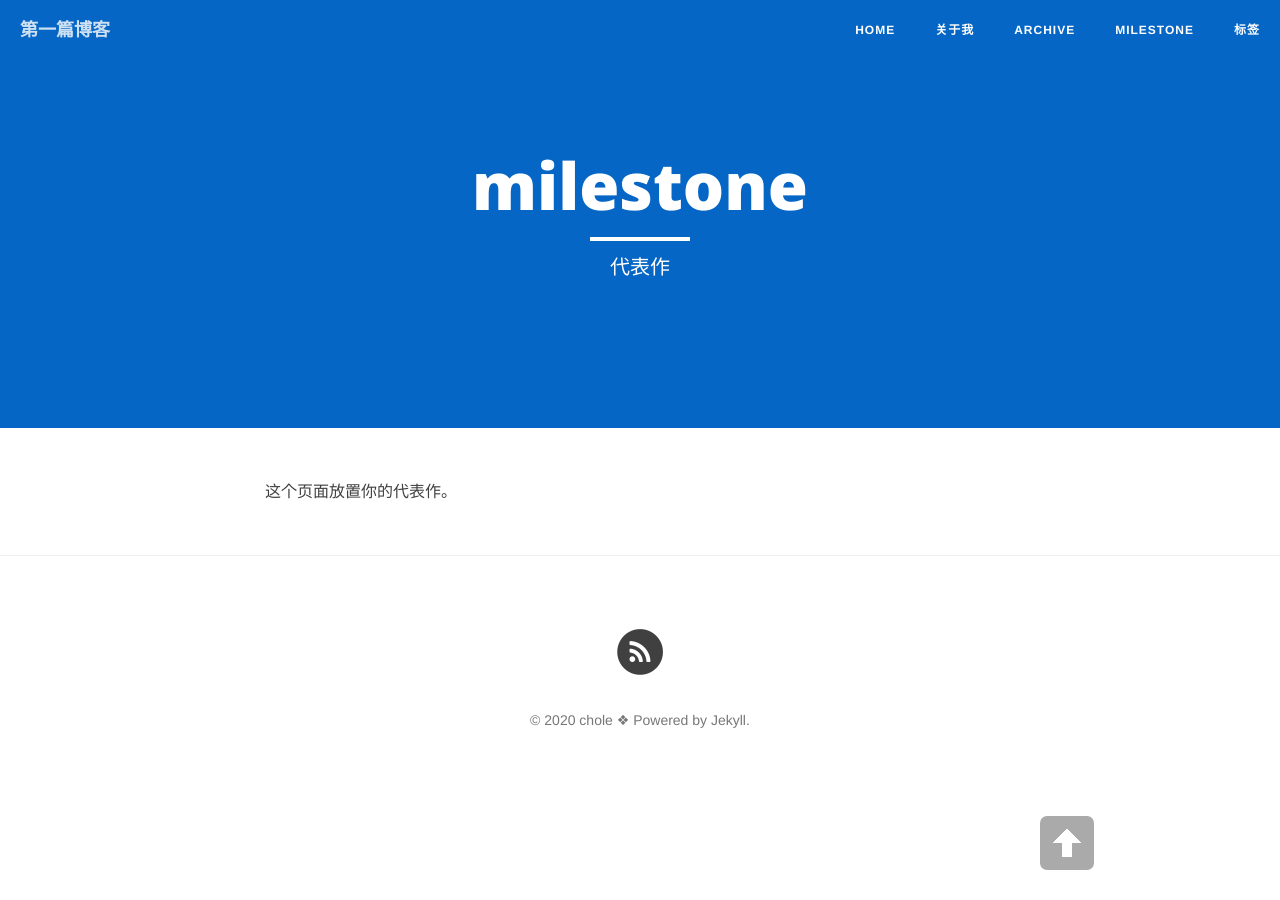
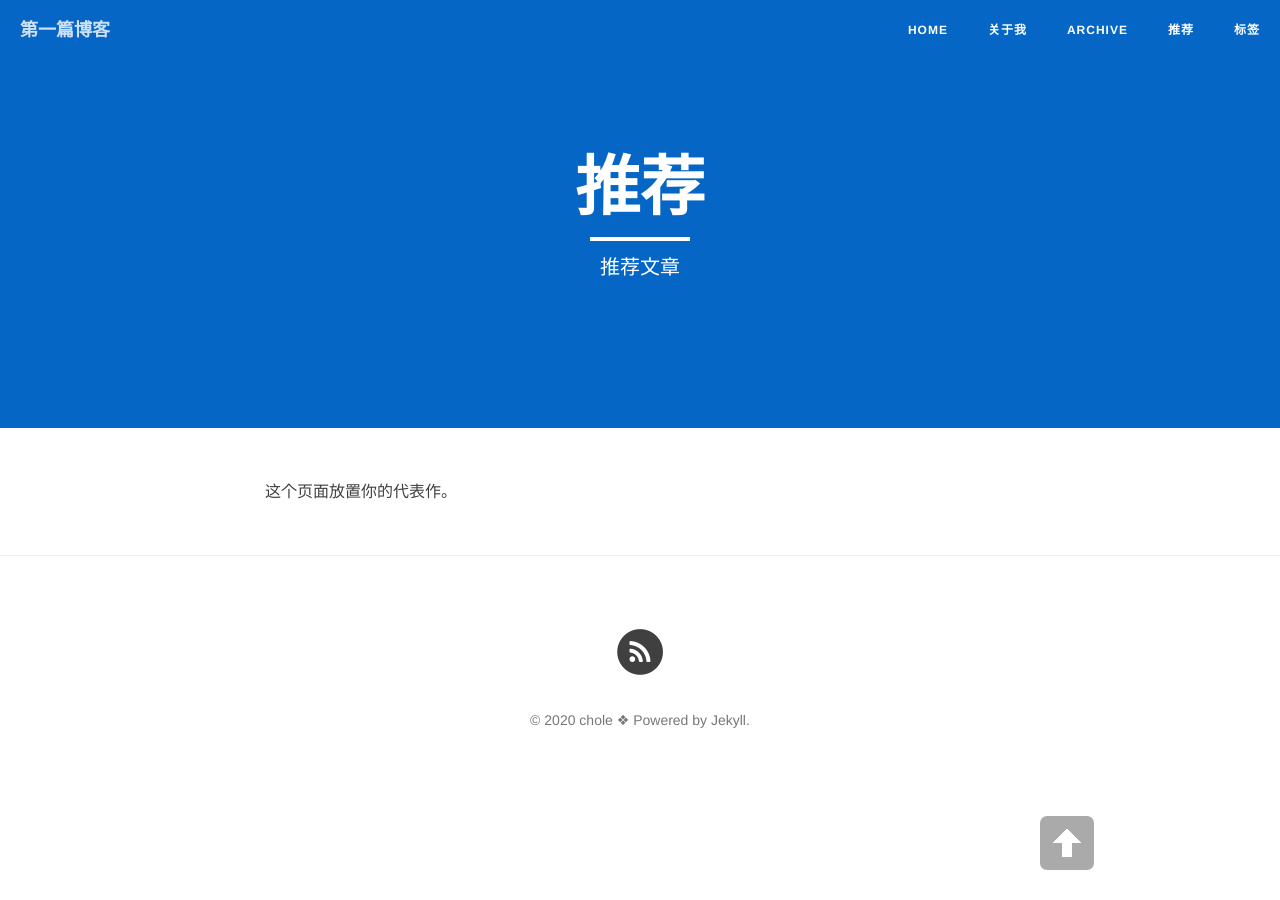
Before and after one commit to lullabypan/lullabypan.github.io, a Jekyll site: the page built from milestone.md, in a window 1280 px wide. Built offline with Jekyll 4.4.1, drawn with Linux system fonts in a browser that asks for light colours; nearby versions of some CDN libraries.

Commit message:
Update milestone.md

```diff
--- a/milestone.md
+++ b/milestone.md
@@ -1,7 +1,7 @@
 ---
 layout: page
-title: "milestone"
-description: "代表作"
+title: "推荐"
+description: "推荐文章"
 header-img: "img/zhihu.jpg"
 ---
 
```
